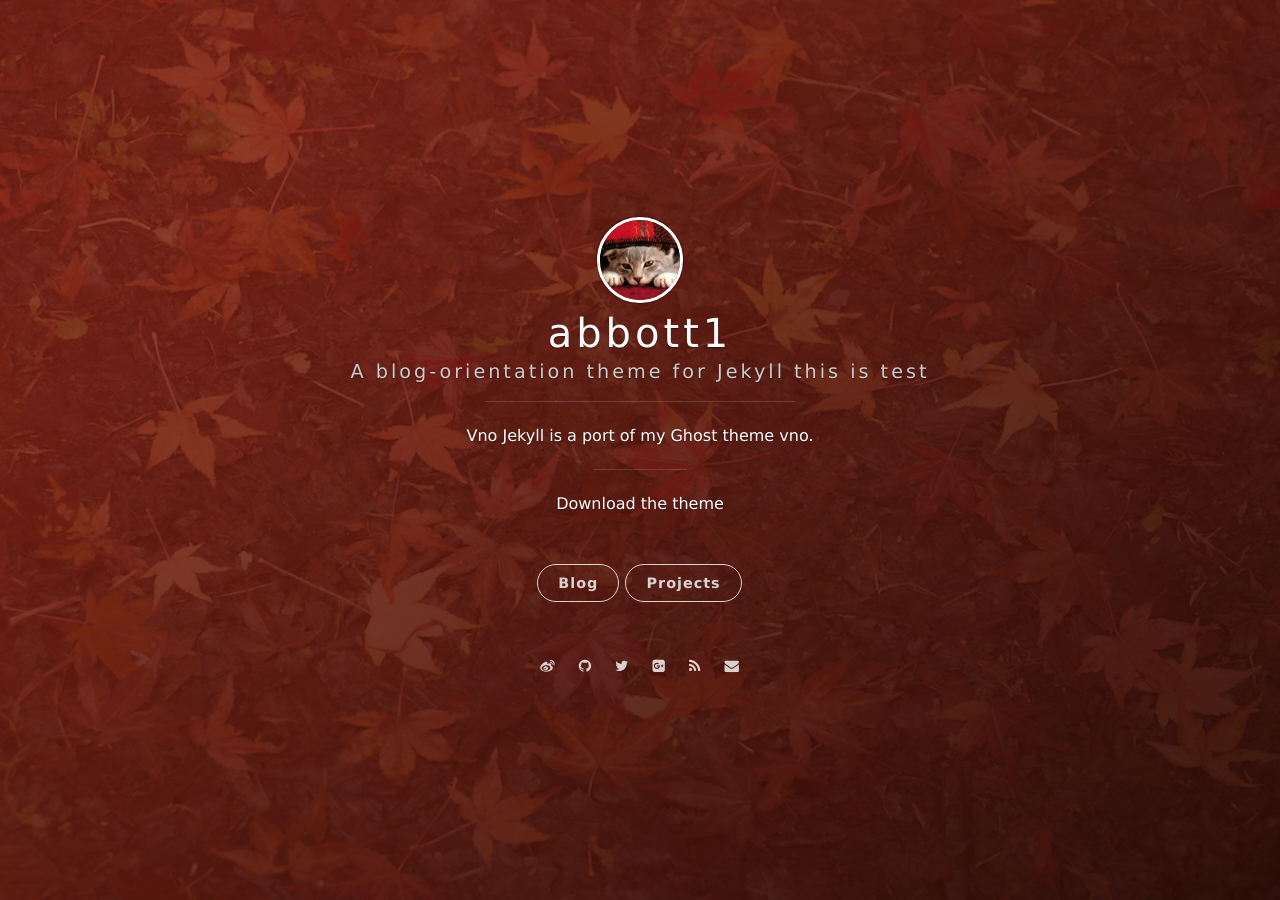
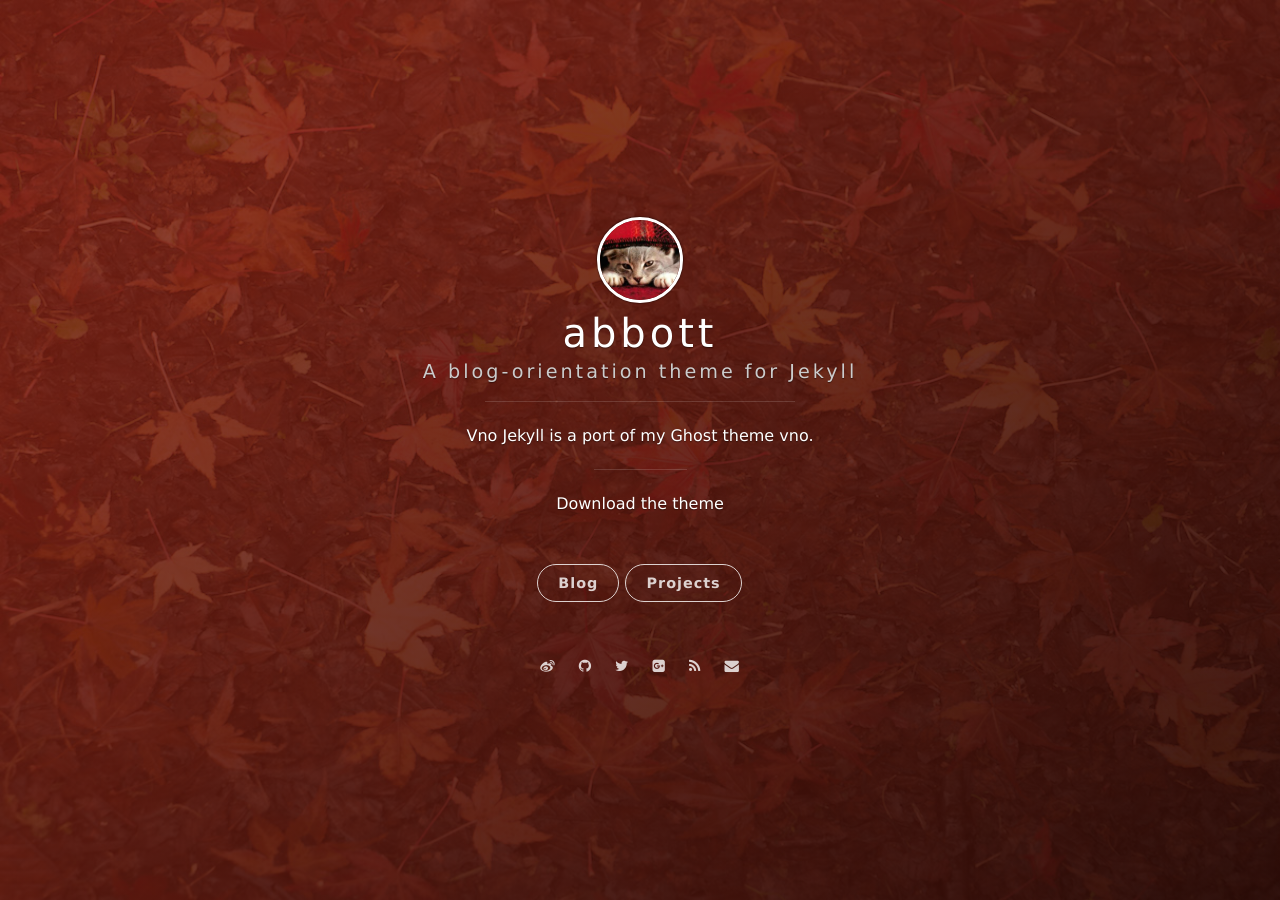
Before and after one commit to jinyb09017/jinyb09017.github.io, a Jekyll site: the page built from index.html, in a window 1280 px wide. Built offline with Jekyll 4.4.1, drawn with Linux system fonts in a browser that asks for light colours; nearby versions of some CDN libraries; the list of posts is cut into pages by our own code.

Commit message:
add title

```diff
--- a/_config.yml
+++ b/_config.yml
@@ -1,6 +1,6 @@
 # Basic
-title: abbott1
-subtitle: A blog-orientation theme for Jekyll this is test
+title: abbott
+subtitle: A blog-orientation theme for Jekyll
 welcome_message: <a href="https://github.com/onevcat/vno-jekyll" target="_blank">Download the theme</a>
 description: Vno Jekyll is a port of my Ghost theme vno.
 creator: <a href="http://onev.cat">@onevcat</a>
```
